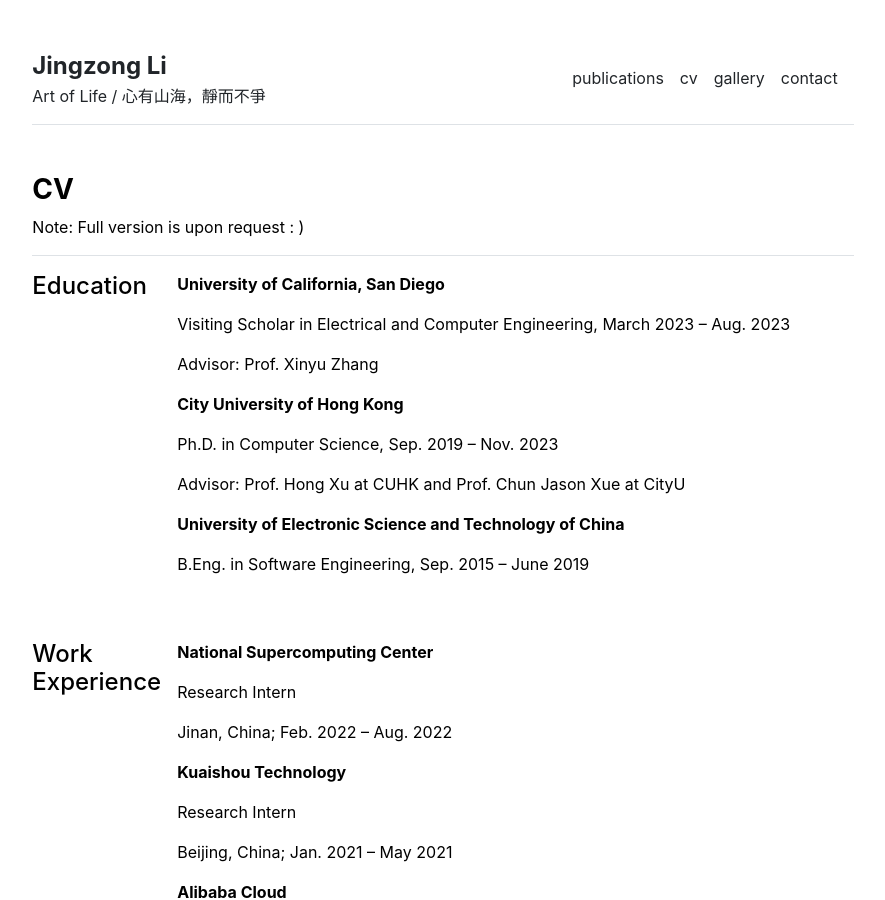
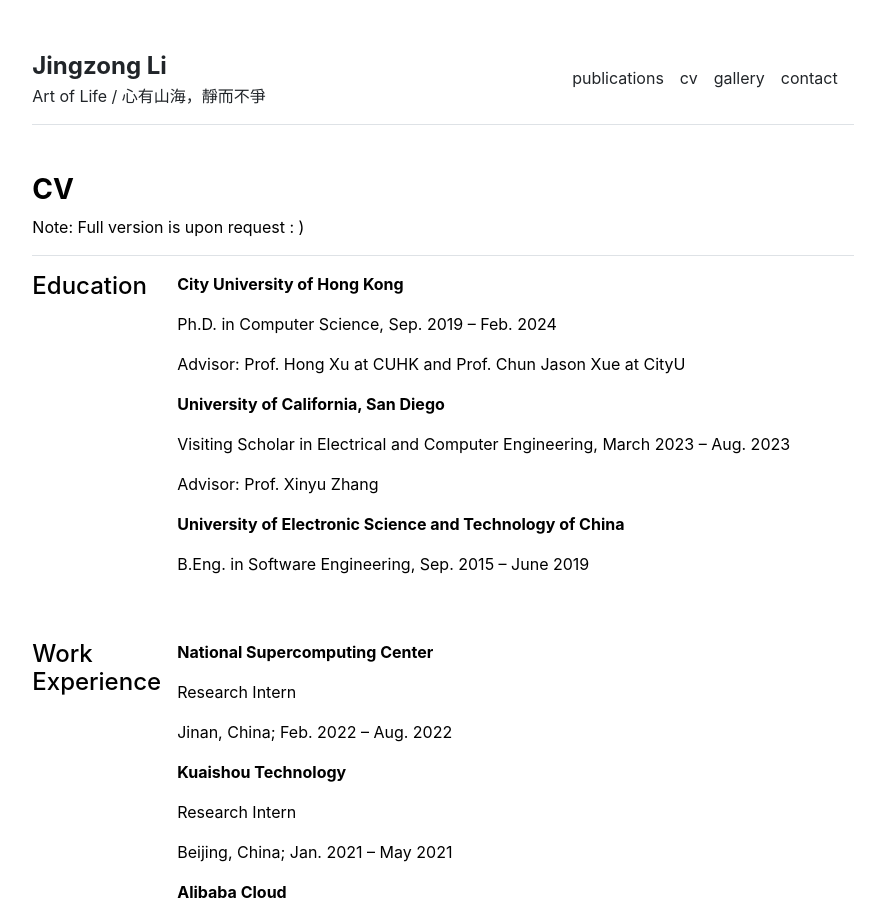
Before and after one commit to kanonjz/academic, a Jekyll site: the page built from cv.md, in a window 1280 px wide and 900 px high. Shown: the whole window, without its empty margins (197-1082 px from the left). Built offline with Jekyll 4.4.1, drawn with Linux system fonts in a browser that asks for light colours.

Commit message:
update education

```diff
--- a/_data/cv/education.yml
+++ b/_data/cv/education.yml
@@ -1,13 +1,13 @@
+- title: 'City University of Hong Kong'
+  description: 'Ph.D. in Computer Science'
+  advisor: 'Advisor: Prof. Hong Xu at CUHK and Prof. Chun Jason Xue at CityU'
+  period: Sep. 2019 – Feb. 2024
+
 - title: 'University of California, San Diego'
   description: 'Visiting Scholar in Electrical and Computer Engineering'
   advisor: 'Advisor: Prof. Xinyu Zhang'
   period: March 2023 – Aug. 2023
 
-- title: 'City University of Hong Kong'
-  description: 'Ph.D. in Computer Science'
-  advisor: 'Advisor: Prof. Hong Xu at CUHK and Prof. Chun Jason Xue at CityU'
-  period: Sep. 2019 – Nov. 2023
-
 - title: 'University of Electronic Science and Technology of China'
   description: 'B.Eng. in Software Engineering'
   advisor: ''
```
